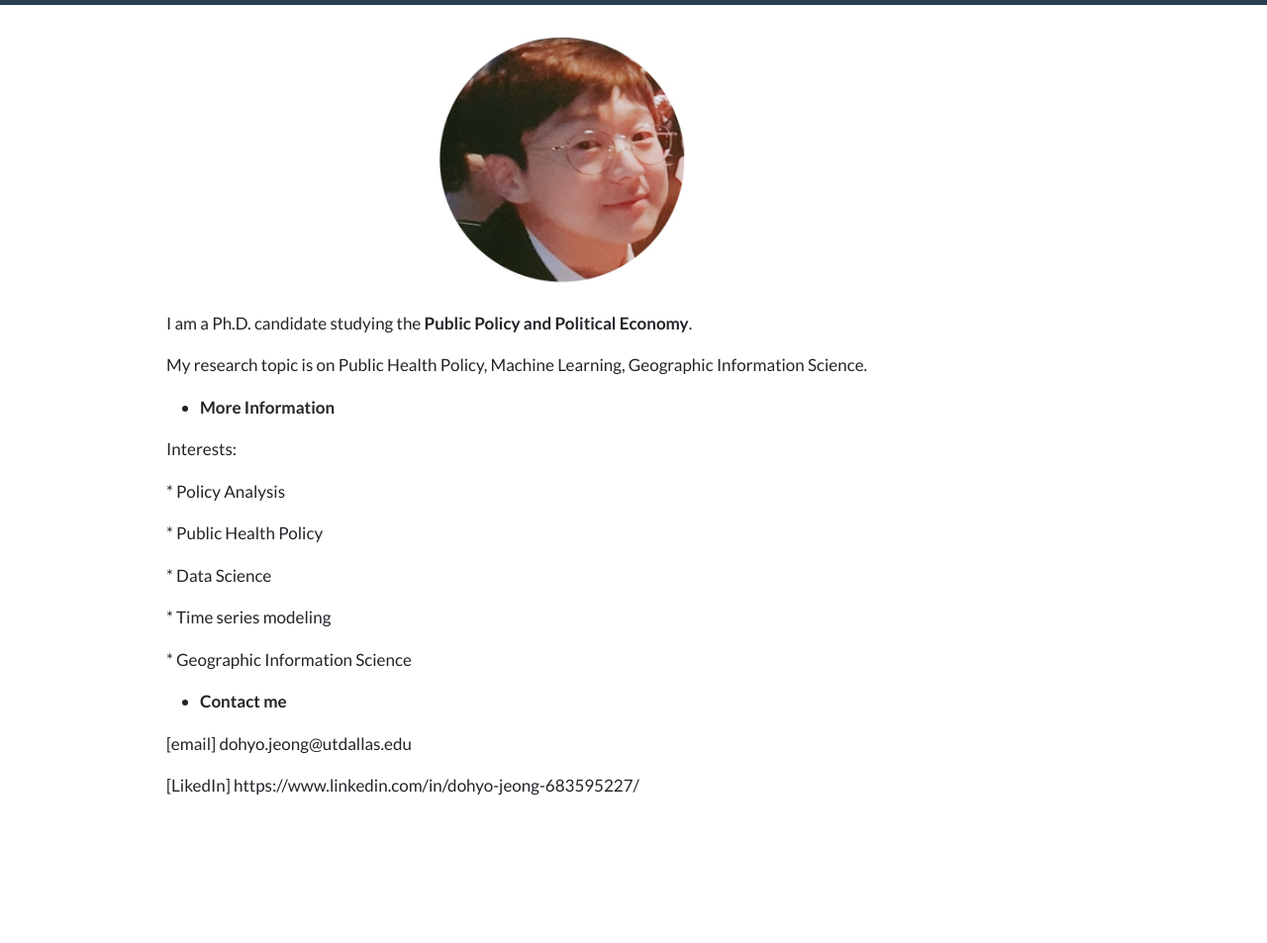
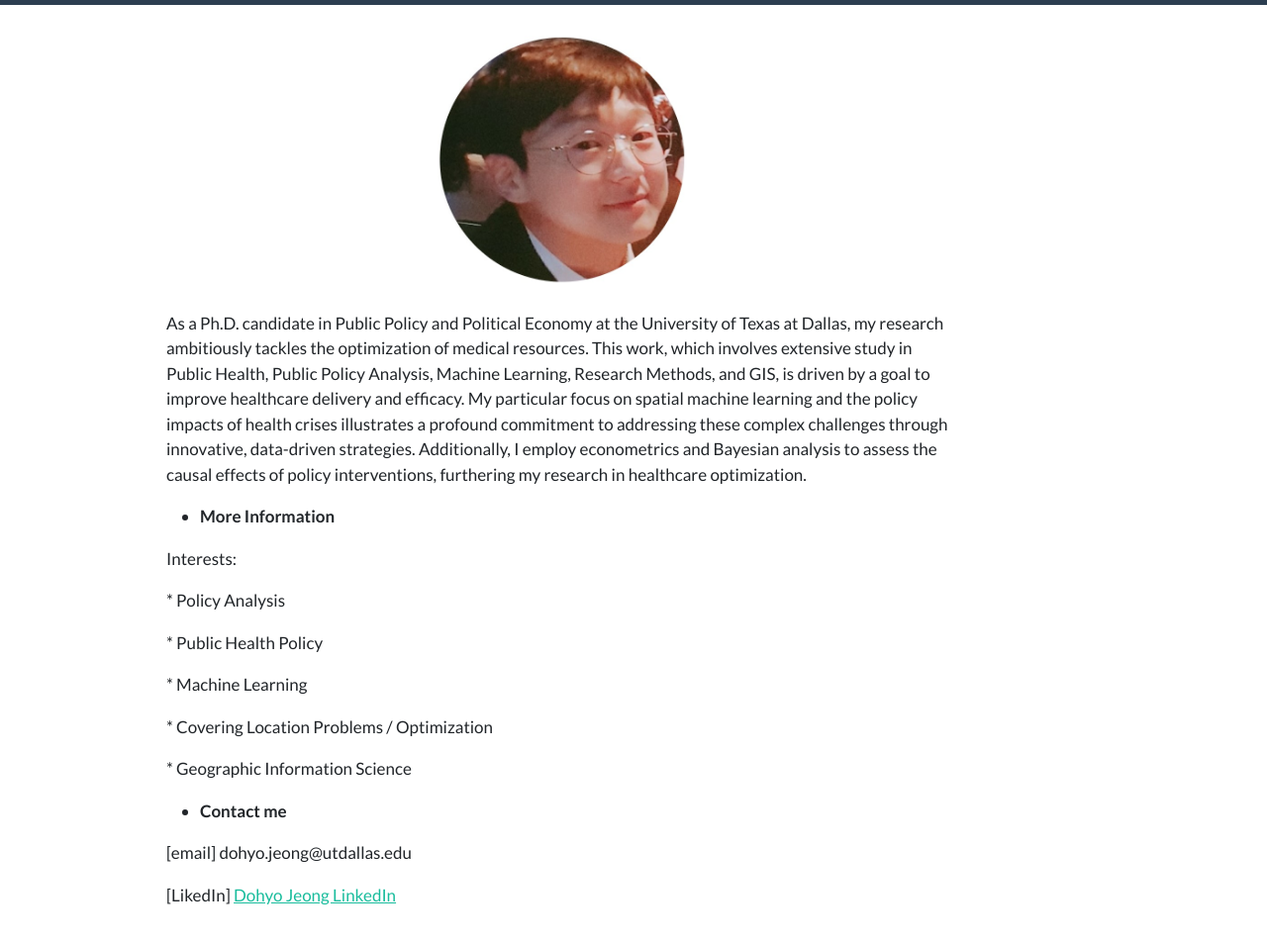
Before and after one commit to dohyojeong/dohyojeong.github.io, a plain HTML site: page index.html in a window 1280 px wide. Shown: the part 73-1026 px from the top of the page at 99% size. Before the commit the page ends 974 px from the top, so only its background shows below. Drawn offline with Linux system fonts and the light colour scheme.

Commit message:
Add files via upload

```diff
--- a/index.html
+++ b/index.html
@@ -128,22 +128,21 @@ ul.task-list li input[type="checkbox"] {
 <p><img src="images/picture_dohyo_cc.jpg" class="img-fluid figure-img" width="252"></p>
 </figure>
 </div>
-<p>I am a Ph.D.&nbsp;candidate studying the <strong>Public Policy and Political Economy</strong>.</p>
-<p>My research topic is on Public Health Policy, Machine Learning, Geographic Information Science.</p>
+<p>As a Ph.D.&nbsp;candidate in Public Policy and Political Economy at the University of Texas at Dallas, my research ambitiously tackles the optimization of medical resources. This work, which involves extensive study in Public Health, Public Policy Analysis, Machine Learning, Research Methods, and GIS, is driven by a goal to improve healthcare delivery and efficacy. My particular focus on spatial machine learning and the policy impacts of health crises illustrates a profound commitment to addressing these complex challenges through innovative, data-driven strategies. Additionally, I employ econometrics and Bayesian analysis to assess the causal effects of policy interventions, furthering my research in healthcare optimization.</p>
 <ul>
 <li><strong>More Information</strong></li>
 </ul>
 <p>Interests:</p>
 <p>* Policy Analysis</p>
 <p>* Public Health Policy</p>
-<p>* Data Science</p>
-<p>* Time series modeling</p>
+<p>* Machine Learning</p>
+<p>* Covering Location Problems / Optimization</p>
 <p>* Geographic Information Science</p>
 <ul>
 <li><strong>Contact me</strong></li>
 </ul>
 <p>[email] dohyo.jeong@utdallas.edu</p>
-<p>[LikedIn] https://www.linkedin.com/in/dohyo-jeong-683595227/</p>
+<p>[LikedIn] <a href="https://www.linkedin.com/in/dohyo-jeong-683595227/">Dohyo Jeong LinkedIn</a></p>
 
 
 
--- a/search.json
+++ b/search.json
@@ -11,7 +11,7 @@
     "href": "index.html",
     "title": "Dohyo Jeong",
     "section": "",
-    "text": "I am a Ph.D. candidate studying the Public Policy and Political Economy.\nMy research topic is on Public Health Policy, Machine Learning, Geographic Information Science.\n\nMore Information\n\nInterests:\n* Policy Analysis\n* Public Health Policy\n* Data Science\n* Time series modeling\n* Geographic Information Science\n\nContact me\n\n[email] dohyo.jeong@utdallas.edu\n[LikedIn] https://www.linkedin.com/in/dohyo-jeong-683595227/"
+    "text": "As a Ph.D. candidate in Public Policy and Political Economy at the University of Texas at Dallas, my research ambitiously tackles the optimization of medical resources. This work, which involves extensive study in Public Health, Public Policy Analysis, Machine Learning, Research Methods, and GIS, is driven by a goal to improve healthcare delivery and efficacy. My particular focus on spatial machine learning and the policy impacts of health crises illustrates a profound commitment to addressing these complex challenges through innovative, data-driven strategies. Additionally, I employ econometrics and Bayesian analysis to assess the causal effects of policy interventions, furthering my research in healthcare optimization.\n\nMore Information\n\nInterests:\n* Policy Analysis\n* Public Health Policy\n* Machine Learning\n* Covering Location Problems / Optimization\n* Geographic Information Science\n\nContact me\n\n[email] dohyo.jeong@utdallas.edu\n[LikedIn] Dohyo Jeong LinkedIn"
   },
   {
     "objectID": "project.html",
```
